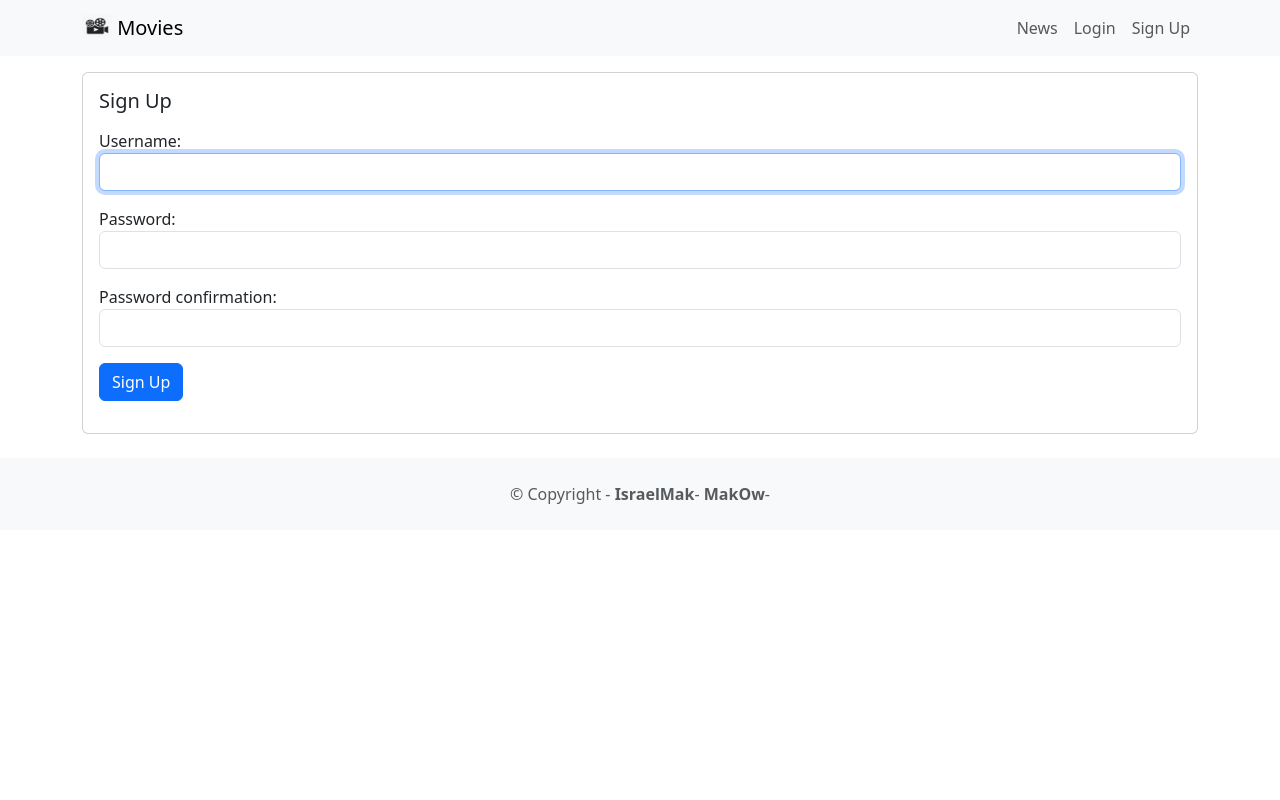
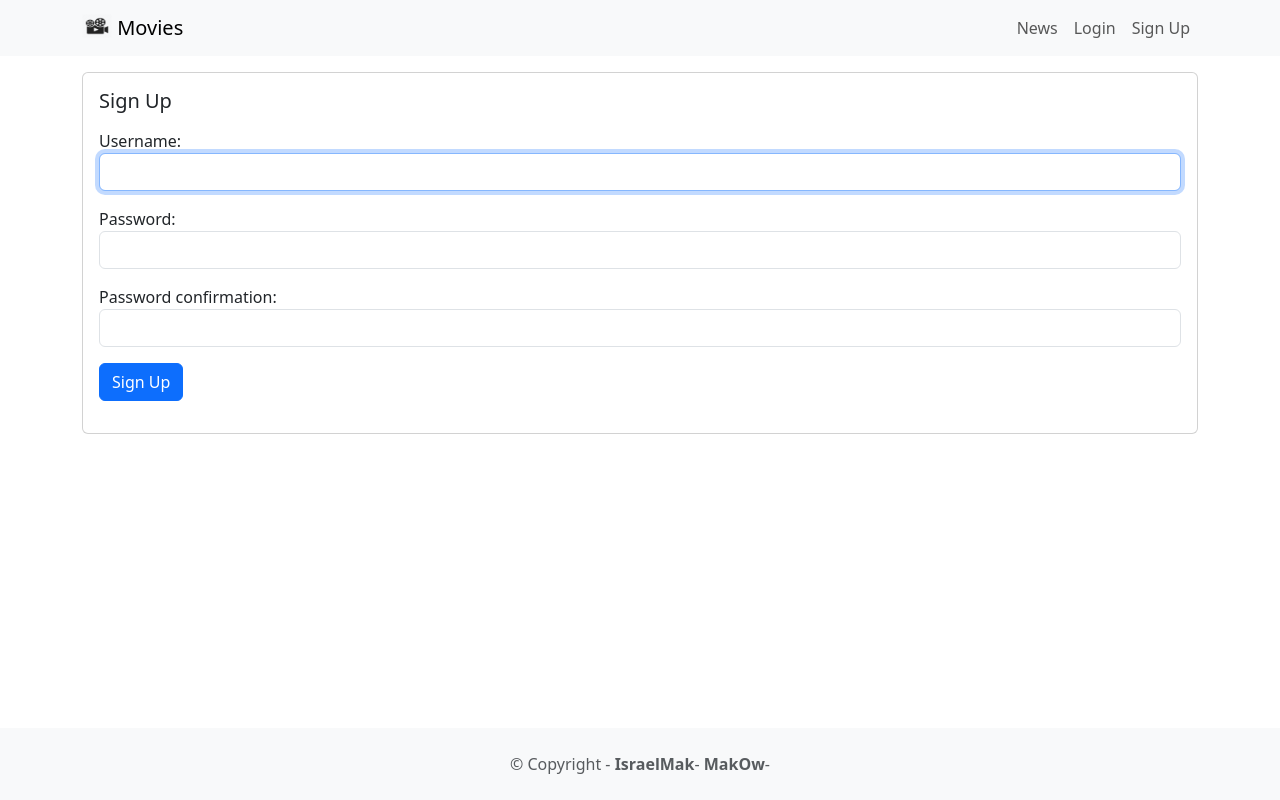
Before and after one commit to Israel-DL/Movie-Reviews-app, a Django app: page /accounts/signupaccount/ in a window 1280 px wide. Run offline with Django 4.2, Linux system fonts and the light colour scheme.

Commit message:
Third Commit

```diff
--- a/moviereviews/templates/base.html
+++ b/moviereviews/templates/base.html
@@ -9,7 +9,7 @@
     <title>Movies App</title>
 
 </head>
-<body>
+<body style="display: flex; flex-direction: column; min-height: 100vh; margin: 0;">
 
 <nav class="navbar navbar-expand-lg navbar-light bg-light mb-3">
         <div class="container">
@@ -36,8 +36,8 @@
     {% block content %}
     {% endblock content %}
 </div>
-<footer class="text-center text-lg-start bg-light text-muted mt-4">
-    <div class="text-center p-4">
+<footer class="text-center text-lg-start bg-light text-muted mt-5" style="position: fixed; left: 0; bottom: 0; width: 100%;">
+    <div class="text-center p-4 ">
         © Copyright -
         <a class="text-reset fw-bold text-decoration-none" target="_blank" href="#">IsraelMak</a>-
         <a class="text-reset fw-bold text-decoration-none" target="_blank" href="#">MakOw</a>-
```
Also changed, not shown: db.sqlite3.
